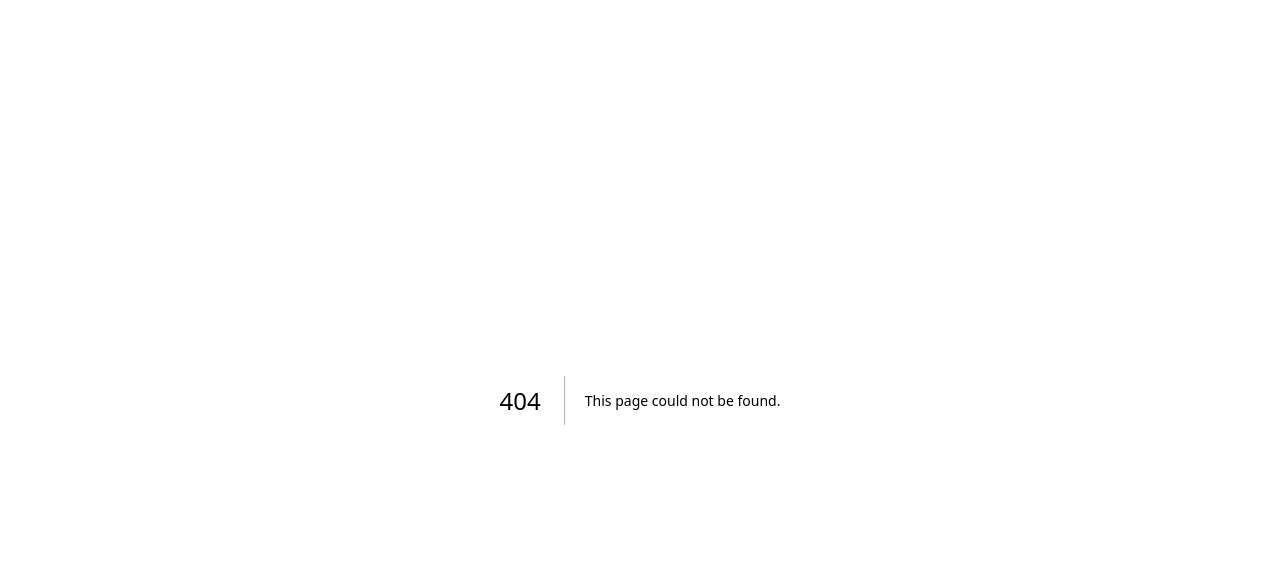
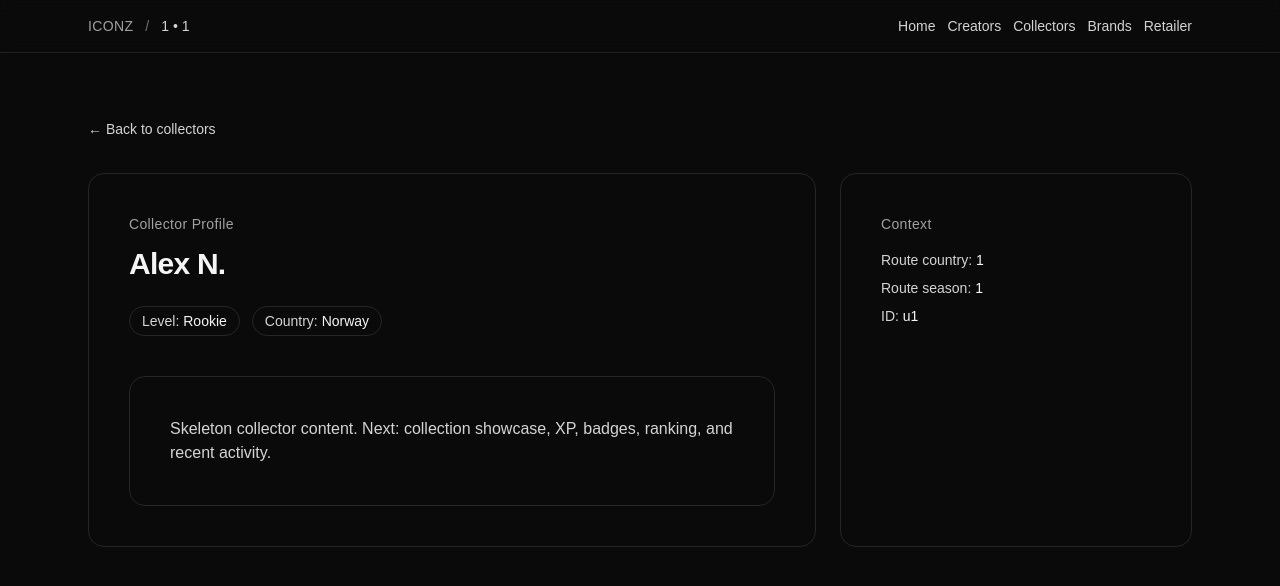
Before and after one commit to kennethskretteberg-blip/iconz-platform, a Next.js app: page /1/1/collectors/u1 in a window 1280 px wide. Before the commit this address had no page. Shown: the top 586 px of the page. Built offline with nearby package versions, Linux system fonts and the light colour scheme.

Commit message:
Fix collector profile params handling (remove Promise/await)

```diff
--- /dev/null
+++ b/app/[country]/[season]/collectors/[collectorId]/page.tsx
@@ -0,0 +1,82 @@
+import Link from "next/link";
+import { collectors } from "@/data/collectors";
+
+type PageProps = {
+  params: { country: string; season: string; collectorId: string };
+};
+
+export default function CollectorProfilePage({ params }: PageProps) {
+  const { country, season, collectorId } = params;
+
+  const collector = collectors.find((c) => c.id === collectorId);
+
+  if (!collector) {
+    return (
+      <div className="mx-auto w-full max-w-6xl px-6 py-16">
+        <div className="rounded-2xl border border-neutral-800 bg-neutral-950/60 p-10">
+          <h1 className="text-2xl font-semibold tracking-tight">Collector not found</h1>
+          <p className="mt-3 text-neutral-300">
+            No collector with id <span className="text-neutral-100">{collectorId}</span>.
+          </p>
+
+          <div className="mt-8">
+            <Link
+              className="text-sm text-neutral-300 hover:text-neutral-100"
+              href={`/${country}/${season}/collectors`}
+            >
+              ← Back to collectors
+            </Link>
+          </div>
+        </div>
+      </div>
+    );
+  }
+
+  return (
+    <div className="mx-auto w-full max-w-6xl px-6 py-16">
+      <div className="mb-8">
+        <Link
+          className="text-sm text-neutral-300 hover:text-neutral-100"
+          href={`/${country}/${season}/collectors`}
+        >
+          ← Back to collectors
+        </Link>
+      </div>
+
+      <div className="grid gap-6 lg:grid-cols-3">
+        <div className="lg:col-span-2 rounded-2xl border border-neutral-800 bg-neutral-950/60 p-10">
+          <p className="text-sm tracking-wide text-neutral-400">Collector Profile</p>
+          <h1 className="mt-3 text-3xl font-semibold tracking-tight">{collector.name}</h1>
+
+          <div className="mt-6 flex flex-wrap gap-3 text-sm">
+            <span className="rounded-full border border-neutral-800 px-3 py-1 text-neutral-300">
+              Level: <span className="text-neutral-100">{collector.level}</span>
+            </span>
+            <span className="rounded-full border border-neutral-800 px-3 py-1 text-neutral-300">
+              Country: <span className="text-neutral-100">{collector.country}</span>
+            </span>
+          </div>
+
+          <div className="mt-10 rounded-2xl border border-neutral-800 bg-neutral-950 p-10 text-neutral-300">
+            Skeleton collector content. Next: collection showcase, XP, badges, ranking, and recent activity.
+          </div>
+        </div>
+
+        <aside className="rounded-2xl border border-neutral-800 bg-neutral-950/60 p-10">
+          <p className="text-sm tracking-wide text-neutral-400">Context</p>
+          <div className="mt-4 space-y-2 text-sm text-neutral-300">
+            <div>
+              Route country: <span className="text-neutral-100">{country}</span>
+            </div>
+            <div>
+              Route season: <span className="text-neutral-100">{season}</span>
+            </div>
+            <div>
+              ID: <span className="text-neutral-100">{collectorId}</span>
+            </div>
+          </div>
+        </aside>
+      </div>
+    </div>
+  );
+}
```
